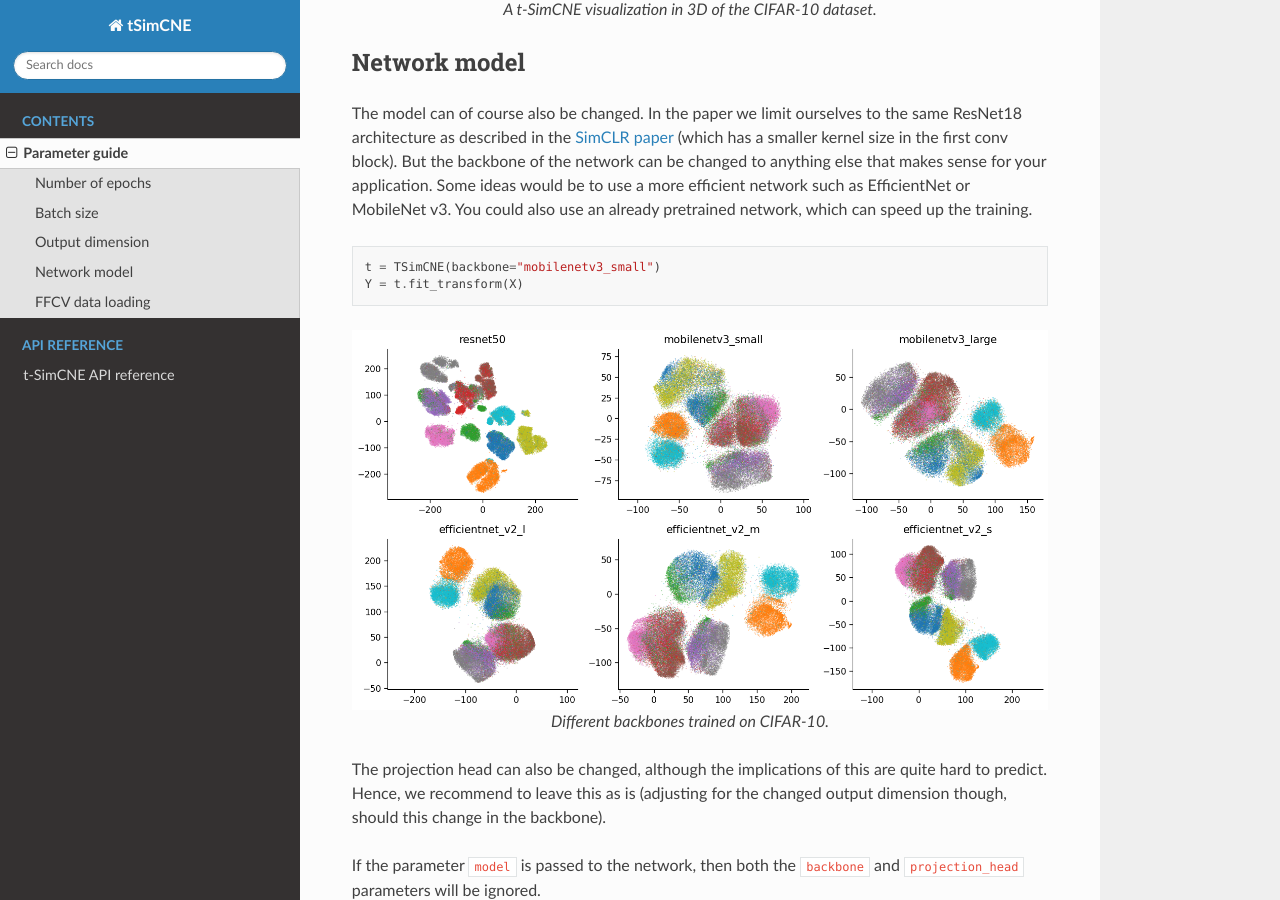
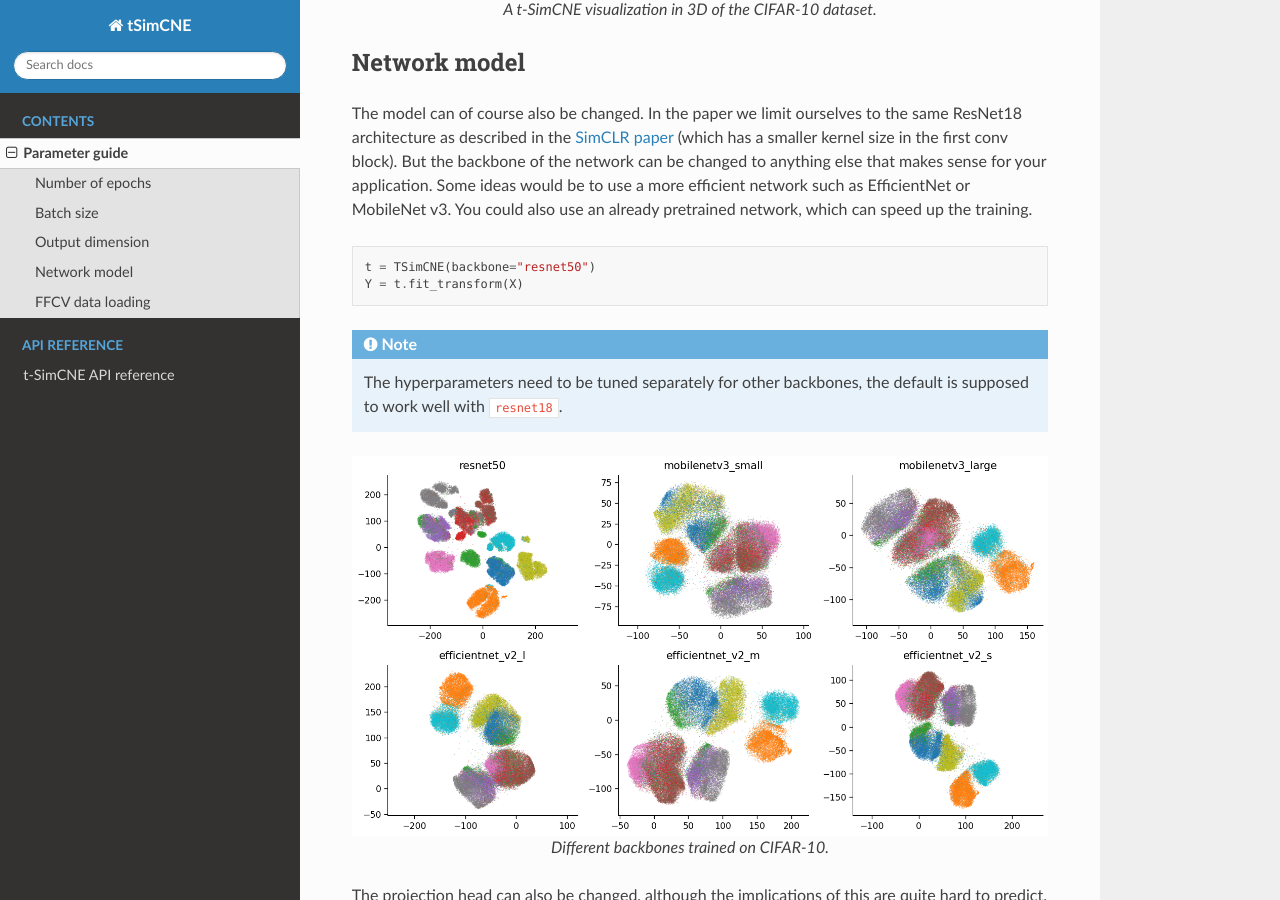
Before and after one commit to berenslab/t-simcne, a Sphinx documentation site: the page built from docs/source/parameter_guide.rst, in a window 1280 px wide and 900 px high, scrolled down 3688 px. Built offline with Sphinx 7.4.7 and the Read the Docs theme 2.0.0, drawn with Linux system fonts in a browser that asks for light colours.

```diff
--- a/docs/source/parameter_guide.rst
+++ b/docs/source/parameter_guide.rst
@@ -145,8 +145,13 @@
 
 .. code-block:: python
 
-   t = TSimCNE(backbone="mobilenetv3_small")
+   t = TSimCNE(backbone="resnet50")
    Y = t.fit_transform(X)
+
+.. note::
+
+   The hyperparameters need to be tuned separately for other
+   backbones, the default is supposed to work well with ``resnet18``.
 
 .. figure:: ../../figures/backbones.png
    :align: center
```
